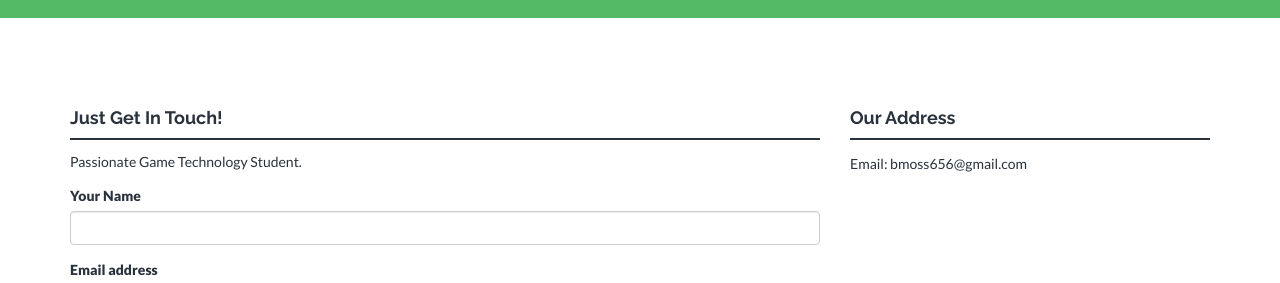
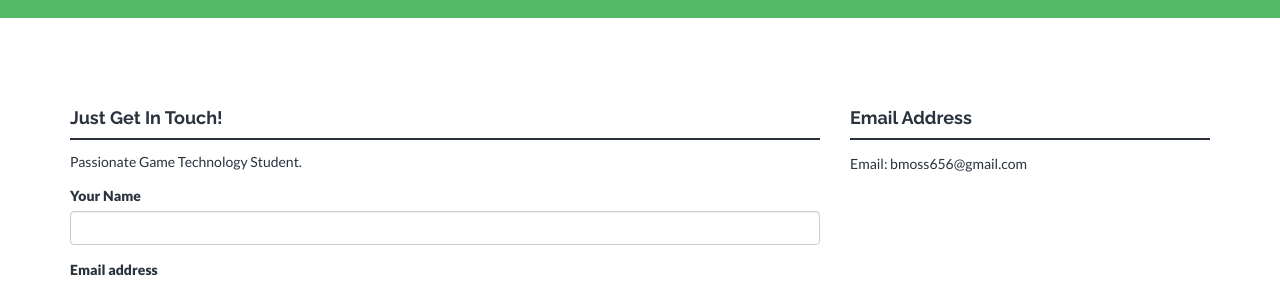
Before and after one commit to bmoss656/bmoss656.github.io, a Jekyll site: the page built from contact.html, in a window 1280 px wide and 1023 px high. Shown: the part 148-431 px from the top of the window. Built offline with Jekyll 4.4.1, drawn with Linux system fonts in a browser that asks for light colours; nearby versions of some CDN libraries.

Commit message:
Update contact.html

```diff
--- a/contact.html
+++ b/contact.html
@@ -31,7 +31,7 @@ permalink: /contact/
         </div><! --/col-lg-8 -->
 
         <div class="col-lg-4">
-            <h4>Our Address</h4>
+            <h4>Email Address</h4>
             <div class="hline"></div>
                 <p>
                     {% for line in site.address.first.lines %}
```
